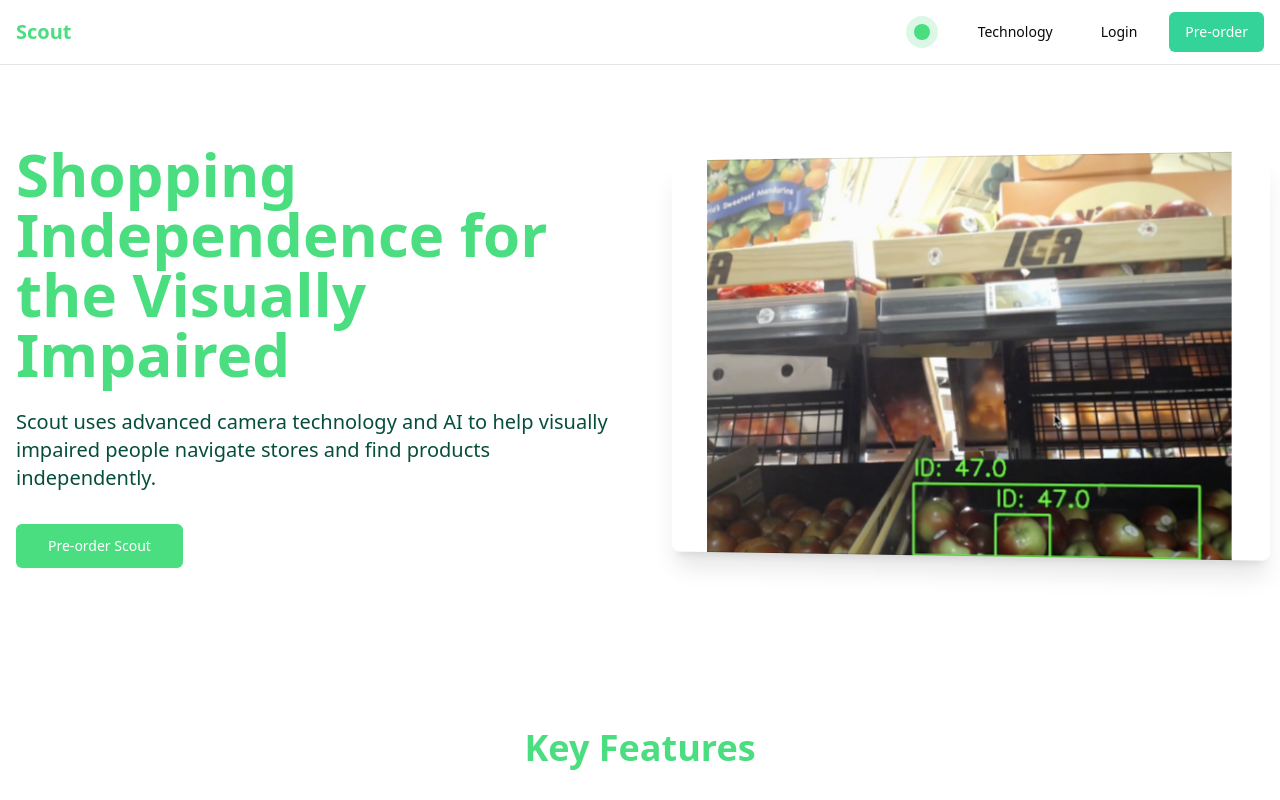
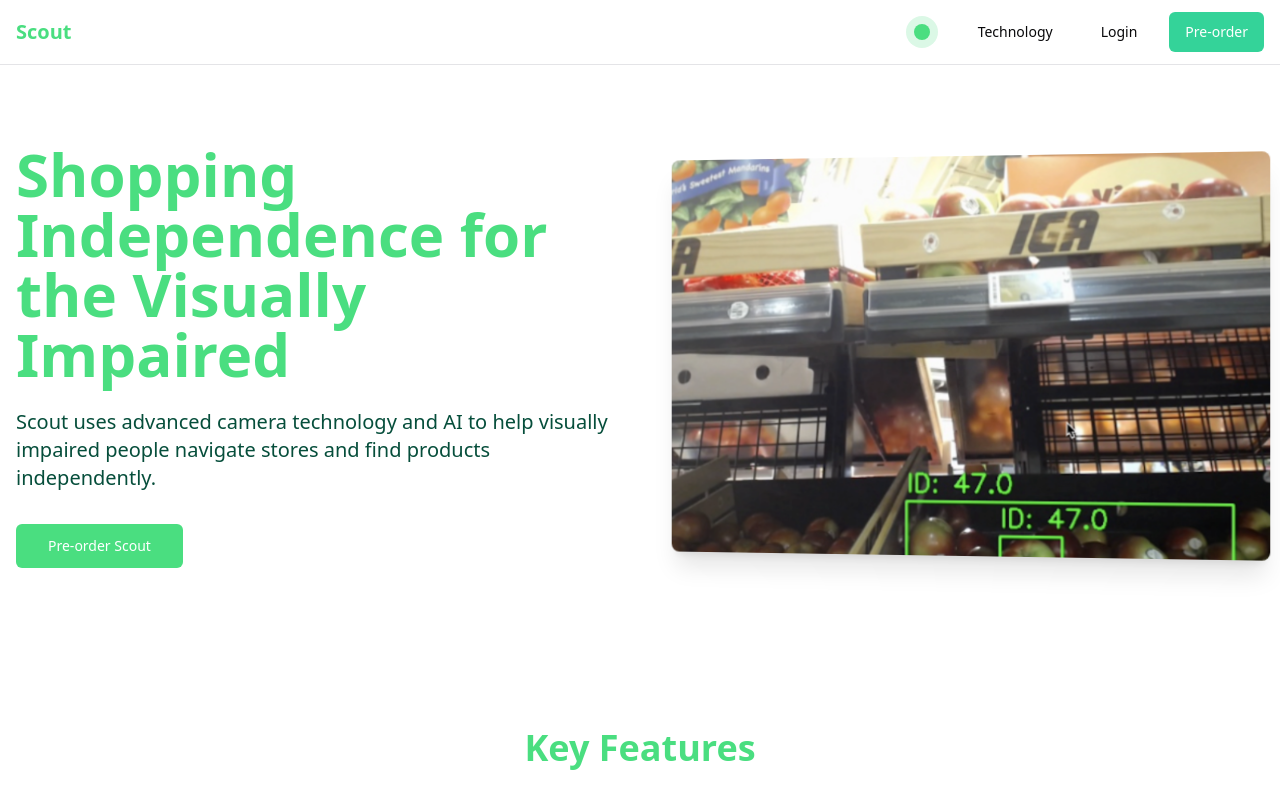
Before and after one commit to bogdanSgithub/conuhacks, a React (Vite) app: page / in a window 1280 px wide. Shown: the top 800 px of the page. Built offline with nearby package versions, Linux system fonts and the light colour scheme.

Commit message:
Update image sizing in container
Adjusted image styles to ensure they grow to fill the entire container, maintaining a fully fitted appearance without being smaller than the container dimensions.
[skip gpt_engineer]

```diff
--- a/src/components/Hero.tsx
+++ b/src/components/Hero.tsx
@@ -42,13 +42,13 @@ export const Hero = () => {
               <img
                 src="/lovable-uploads/c10291cb-fe20-428a-a4fe-a3daad8e7de6.png"
                 alt="Scout device with camera and speaker"
-                className="absolute w-full h-full object-contain rounded-lg shadow-xl [backface-visibility:hidden]"
+                className="absolute w-full h-full object-cover rounded-lg shadow-xl [backface-visibility:hidden]"
               />
               {/* Back side */}
               <img
                 src="/lovable-uploads/e9e80b91-7db2-4ff4-818f-f8c791a342d6.png"
                 alt="Scout device in action detecting products"
-                className="absolute w-full h-full object-contain rounded-lg shadow-xl [backface-visibility:hidden] [transform:rotateY(180deg)]"
+                className="absolute w-full h-full object-cover rounded-lg shadow-xl [backface-visibility:hidden] [transform:rotateY(180deg)]"
               />
             </div>
           </div>
```
